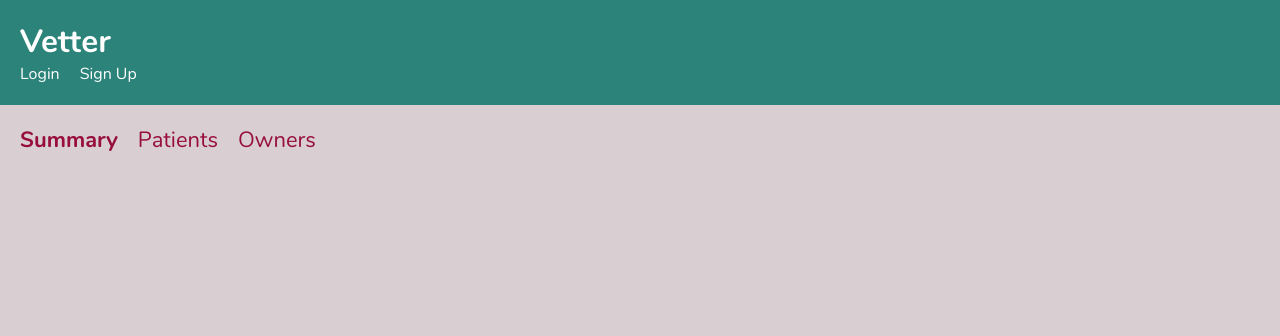
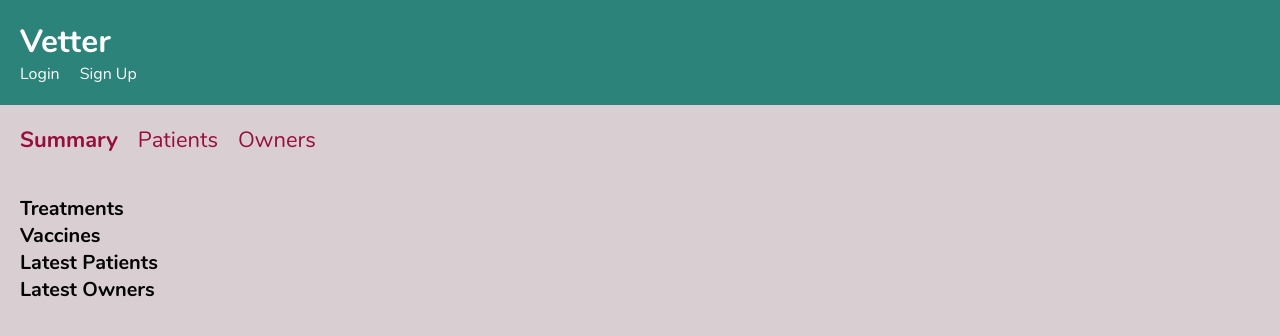
Before and after one commit to rafaelalma/vetter-client, a React (Create React App) app: page /dashboard in a window 1280 px wide. Shown: the top 336 px of the page. Built offline with nearby package versions, Linux system fonts and the light colour scheme.

Commit message:
Add SummaryPage component

```diff
--- a/src/App.jsx
+++ b/src/App.jsx
@@ -11,6 +11,7 @@ import NewPatientForm from "views/Dashboard/Patients/NewPatientForm/NewPatientFo
 import PatientDetails from "views/Dashboard/Patients/PatientDetails/PatientDetails";
 import PatientsList from "views/Dashboard/Patients/PatientsList/PatientsList";
 import PatientsPage from "views/Dashboard/Patients/PatientsPage";
+import SummaryPage from "views/Dashboard/Summary/SummaryPage";
 import ForgotPasswordPage from "views/ForgotPassword/ForgotPasswordPage";
 import HomePage from "views/Home/HomePage";
 import LoginPage from "views/Login/LoginPage";
@@ -32,7 +33,7 @@ export default function App() {
             <Route path="/login" element={<LoginPage />} />
             <Route path="/forgot-password" element={<ForgotPasswordPage />} />
             <Route path="/dashboard" element={<DashboardPage />}>
-              <Route index element={null} />
+              <Route index element={<SummaryPage />} />
               <Route path="patients" element={<PatientsPage />}>
                 <Route index element={<PatientsList />} />
                 <Route path="new" element={<NewPatientForm />} />
--- /dev/null
+++ b/src/views/Dashboard/Summary/SummaryPage.jsx
@@ -0,0 +1,12 @@
+import "./SummaryPage.scss";
+
+export default function SummaryPage() {
+  return (
+    <div className="SummaryPage">
+      <h3>Treatments</h3>
+      <h3>Vaccines</h3>
+      <h3>Latest Patients</h3>
+      <h3>Latest Owners</h3>
+    </div>
+  );
+}
--- /dev/null
+++ b/src/views/Dashboard/Summary/SummaryPage.scss
@@ -0,0 +1,5 @@
+@import "styles/settings/spacing";
+
+.SummaryPage {
+  padding: $spacing-2;
+}
```
Also changed, not shown: 1 other file (tests, documents, lock files or other folders).
